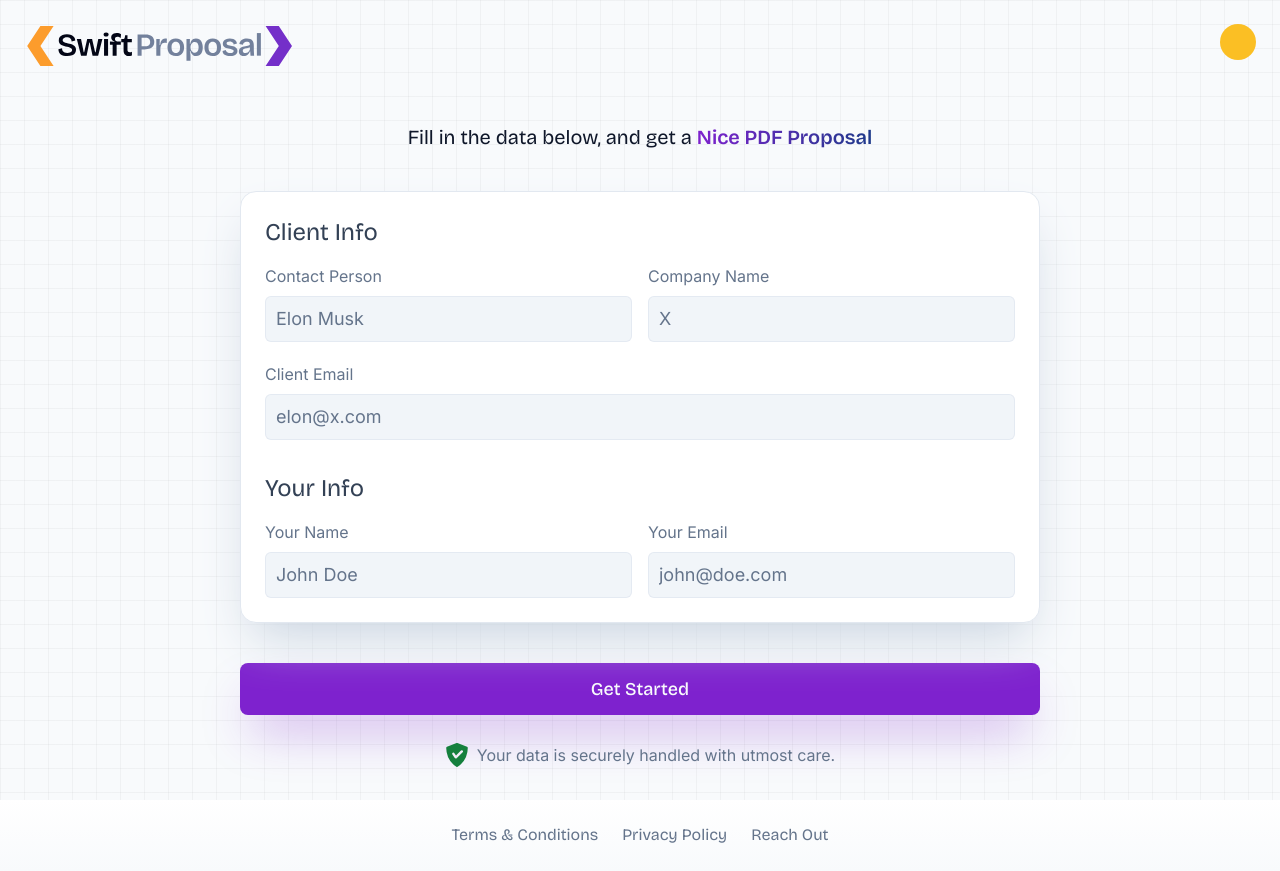
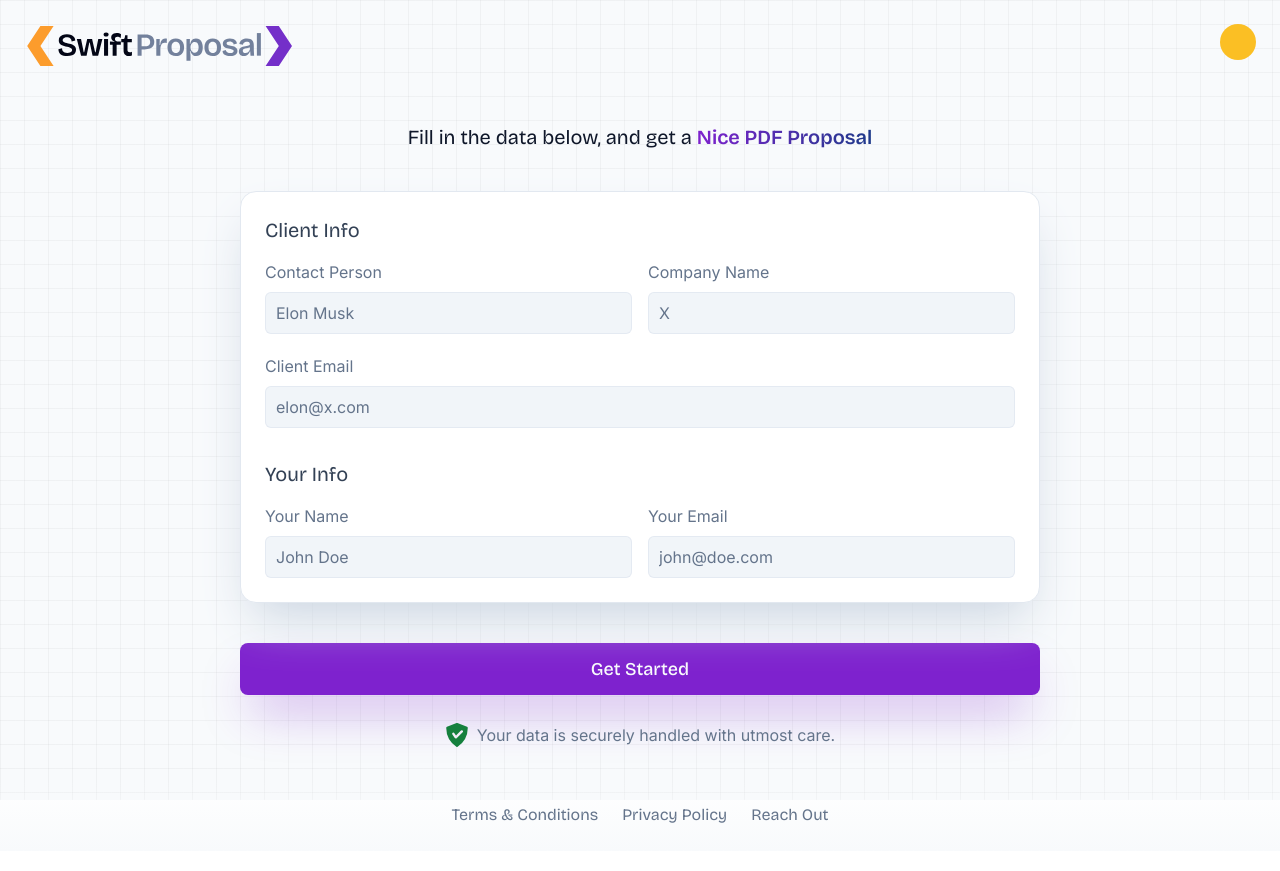
Before and after one commit to MohamedFekryyy/SP, a SvelteKit app: page / in a window 1280 px wide. Built offline with nearby package versions, Linux system fonts and the light colour scheme.

Commit message:
typography cleanup

```diff
--- a/src/components/Form.svelte
+++ b/src/components/Form.svelte
@@ -70,22 +70,22 @@
 
 <form class="form-container dark:bg-slate-900/50 bg-white backdrop-blur-xl border dark:border-slate-900 border-slate-200 rounded-2xl px-4 sm:px-6 pt-4 sm:pt-6 pb-none sm:pb-1 max-w-[800px] my-6 sm:my-10 mx-auto shadow-2xl dark:shadow-slate-950 shadow-slate-300 transition-all" on:submit={handleSubmit}>
 	{#if active_step == 'clientInfo'}
-	<h2 in:fade={{ duration: 400 }} out:slide={{ y: -30, duration: 250 }} class="sm:text-2xl text-xl dark:text-slate-400 text-slate-700 mb-4">Client Info</h2>
+	<h2 in:fade={{ duration: 400 }} out:slide={{ y: -30, duration: 250 }} class="sm:text-xl text-lg dark:text-slate-300 text-slate-700 mb-4">Client Info</h2>
 	<div in:fade={{ duration: 400 }} out:slide={{ y: -30, duration: 250 }} class="flex flex-col sm:flex-row gap-x-4"><div class="w-full sm:w-[50%]"><InputField label={'Contact Person'} bind:value={formData.clientName} placeholder="Elon Musk"/></div>
 	<div class="w-full sm:w-[50%]"><InputField label={'Company Name'} bind:value={formData.clientCompany} placeholder="X"/></div></div>
 		<div in:fade={{ duration: 400, delay: 50 }} out:slide={{ y: -30, duration: 250 }}><InputField type={'email'} label={'Client Email'} bind:value={formData.clientEmail} placeholder="elon@x.com"/></div>
-		<h2 in:fade={{ duration: 400, delay: 200 }} out:slide={{ y: -30, duration: 250 }} class="mt-4 sm:mt-8 sm:text-2xl text-xl dark:text-slate-400 text-slate-700 mb-4">Your Info</h2>
+		<h2 in:fade={{ duration: 400, delay: 200 }} out:slide={{ y: -30, duration: 250 }} class="mt-4 sm:mt-8 sm:text-xl text-lg dark:text-slate-300 text-slate-700 mb-4">Your Info</h2>
 
 		<div in:fade={{ duration: 400 }} out:slide={{ y: -30, duration: 250 }} class="flex flex-col sm:flex-row gap-x-4"><div in:fade={{ duration: 400, delay: 100 }} out:slide={{ y: -30, duration: 250 }} class="w-full sm:w-[50%]"><InputField label={'Your Name'} bind:value={formData.freelancerName} placeholder="John Doe"/></div>
 		<div in:fade={{ duration: 400, delay: 100 }} out:slide={{ y: -30, duration: 250 }} class="w-full sm:w-[50%]"><InputField type={'email'} label={'Your Email'} bind:value={formData.freelancerEmail} placeholder="john@doe.com"/></div></div>
 
 	{:else if active_step == 'ProjectInfo'}
-	<h2 in:fade={{ duration: 400 }} out:slide={{ y: -30, duration: 250 }} class="sm:text-2xl text-xl dark:text-slate-400 text-slate-700 mb-4">Project Info</h2>
+	<h2 in:fade={{ duration: 400 }} out:slide={{ y: -30, duration: 250 }} class="sm:text-xl text-lg dark:text-slate-300 text-slate-700 mb-4">Project Info</h2>
 	<div in:fade={{ duration: 400, delay: 50 }} out:slide={{ y: -30, duration: 250 }}><InputField label={'Project Name'} bind:value={formData.projName} placeholder="Design a better logo"/></div>
 	<div in:fade={{ duration: 400, delay: 100 }} out:slide={{ y: -30, duration: 250 }}><InputField label={'Project Description'} bind:value={formData.projDescription} isTextarea={true} tooltip="Describe your project in clear and simple terms. What needs to be done? This helps everyone involved understand the scope and purpose of the project."/> </div>
 	<div in:fade={{ duration: 400, delay: 150 }} out:slide={{ y: -30, duration: 250 }}><InputField label={'Project Goals'} bind:value={formData.projGoals} isTextarea={true} tooltip="Define the desired outcomes of the project. What are you aiming to achieve? Examples: Increase sales, decrease abandoned carts, improve user engagement, etc."/></div>
 	{:else if active_step == 'Items'}
-	<h2 in:fade={{ duration: 400 }} out:slide={{ y: -30, duration: 250 }} class="sm:text-2xl text-xl dark:text-slate-400 text-slate-700 mb-4">Proposal Items</h2>
+	<h2 in:fade={{ duration: 400 }} out:slide={{ y: -30, duration: 250 }} class="sm:text-xl text-lg dark:text-slate-300 text-slate-700 mb-4">Proposal Items</h2>
 	{#each items as item, index}
 	<div class="list-item gap-y-4 flex-col md:flex-row dark:bg-slate-800/50 bg-slate-100/60 hover:bg-white border border-slate-200 dark:border-slate-600/20 dark:shadow-black/10 dark:shadow-xl shadow shadow-slate-200 dark:hover:bg-slate-600/10" in:fade={{ duration: 400 }} out:slide={{ y: -30, duration: 250 }}>
 		<input type="text" placeholder="Item Name" bind:value={item.title} class="bg-transparent placeholder:text-slate-500 dark:text-slate-50 text-slate-900 outline-none text-lg grow min-w-[65%]" />
@@ -111,7 +111,7 @@
 	<div class="text-2xl  font-bold text-slate-50" in:fade={{ duration: 400, delay: 100 }} out:slide={{ y: -30, duration: 250 }}><span class=" text-xl font-normal text-slate-400">Total</span> ${totalSum}</div>
 </div>
 	{:else if active_step == 'Milestones'}
-	<h2 in:fade={{ duration: 400 }} out:slide={{ y: -30, duration: 250 }} class="sm:text-2xl text-xl dark:text-slate-400 text-slate-700 mb-4">Project Milestones</h2>
+	<h2 in:fade={{ duration: 400 }} out:slide={{ y: -30, duration: 250 }} class="sm:text-xl text-lg dark:text-slate-300 text-slate-700 mb-4">Project Milestones</h2>
 
 
 	<div>
@@ -146,7 +146,7 @@
 		</div>
 
 	</div>
-	<h2 in:fade={{ duration: 400, delay: 200 }} out:slide={{ y: -30, duration: 250 }} class="mt-6 sm:mt-8 sm:text-2xl text-xl dark:text-slate-400 text-slate-700 mb-4">Terms & Conditions</h2>
+	<h2 in:fade={{ duration: 400, delay: 200 }} out:slide={{ y: -30, duration: 250 }} class="mt-6 sm:mt-8 sm:text-xl text-lg dark:text-slate-300 text-slate-700 mb-4">Terms & Conditions</h2>
 	<div in:fade={{ duration: 400, delay: 250}} out:slide={{ y: -30, duration: 250 }} ><InputField  bind:value={preFilledText} isTextarea={true}/></div>
 
 
--- a/src/components/inputField.svelte
+++ b/src/components/inputField.svelte
@@ -24,7 +24,7 @@ onMount(() => {
 
 <p class="form-label">
 	{#if label}
-		<label class="label flex items-center  text-sm sm:text-base dark:text-slate-400 text-slate-500" for>{label}  {#if tooltip}
+		<label class="label flex items-center  text-sm sm:text-base dark:text-slate-500 text-slate-500" for>{label}  {#if tooltip}
 			<span class="tooltip-container">
 				<span class="ml-2 absolute top-[-10px]"><svg class="w-4 h-4 text-slate-500 hover:text-slate-300 transition-all " aria-hidden="true" xmlns="http://www.w3.org/2000/svg" fill="none" viewBox="0 0 20 20">
 					<path stroke="currentColor" stroke-linecap="round" stroke-linejoin="round" stroke-width="2" d="M8 9h2v5m-2 0h4M9.408 5.5h.01M19 10a9 9 0 1 1-18 0 9 9 0 0 1 18 0Z"/>
@@ -36,14 +36,14 @@ onMount(() => {
 	{/if}
 	{#if isTextarea}
 		<textarea
-		class="input sm:text-lg text-base shadow-md shadow-transparent outline-none focus:shadow-slate-200 dark:focus:bg-slate-800/40 dark:focus:shadow-slate-950 focus:bg-slate-50  dark:focus:border-slate-700/50 focus:border-slate-200 hover:bg-slate-100/60 dark:hover:bg-slate-800/40 dark:bg-slate-800/70 bg-slate-100 dark:text-white text-slate-950 dark:border-slate-700/30 border-slate-200/80"
+		class="input  text-base shadow-md shadow-transparent outline-none focus:shadow-slate-200 dark:focus:bg-slate-800/40 dark:focus:shadow-slate-950 focus:bg-slate-50  dark:focus:border-slate-700/50 focus:border-slate-200 hover:bg-slate-100/60 dark:hover:bg-slate-800/40 dark:bg-slate-800/70 bg-slate-100 dark:text-white text-slate-950 dark:border-slate-700/30 border-slate-200/80"
 		bind:value={value}
 		on:input={resizeTextarea}
 		rows="4"
 		placeholder={placeholder}
 		></textarea>
 	{:else}
-		<input use:typeAction class="input sm:text-lg text-base shadow-md shadow-transparent outline-none focus:shadow-slate-200 dark:focus:bg-slate-800/40 dark:focus:shadow-slate-950 focus:bg-slate-50 focus:border-slate-200  dark:focus:border-slate-700/50 hover:bg-slate-100/60 dark:hover:bg-slate-800/40 dark:bg-slate-800/70 bg-slate-100 dark:text-white text-slate-950 dark:border-slate-700/30 border-slate-200/80" bind:value={value} placeholder={placeholder}/>
+		<input use:typeAction class="input  text-base shadow-md shadow-transparent outline-none focus:shadow-slate-200 dark:focus:bg-slate-800/40 dark:focus:shadow-slate-950 focus:bg-slate-50 focus:border-slate-200  dark:focus:border-slate-700/50 hover:bg-slate-100/60 dark:hover:bg-slate-800/40 dark:bg-slate-800/70 bg-slate-100 dark:text-white text-slate-950 dark:border-slate-700/30 border-slate-200/80" bind:value={value} placeholder={placeholder}/>
 	{/if}
 </p>
 
```
